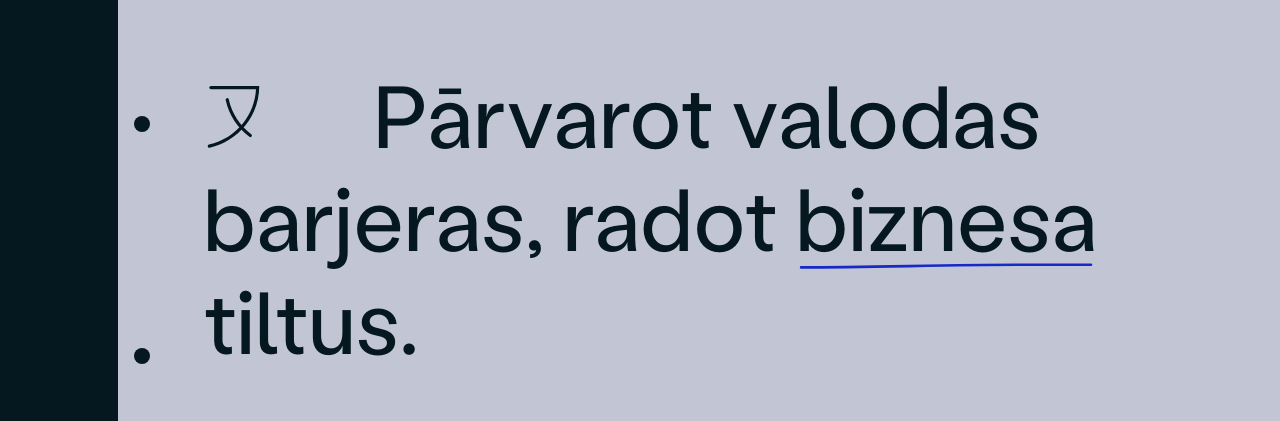
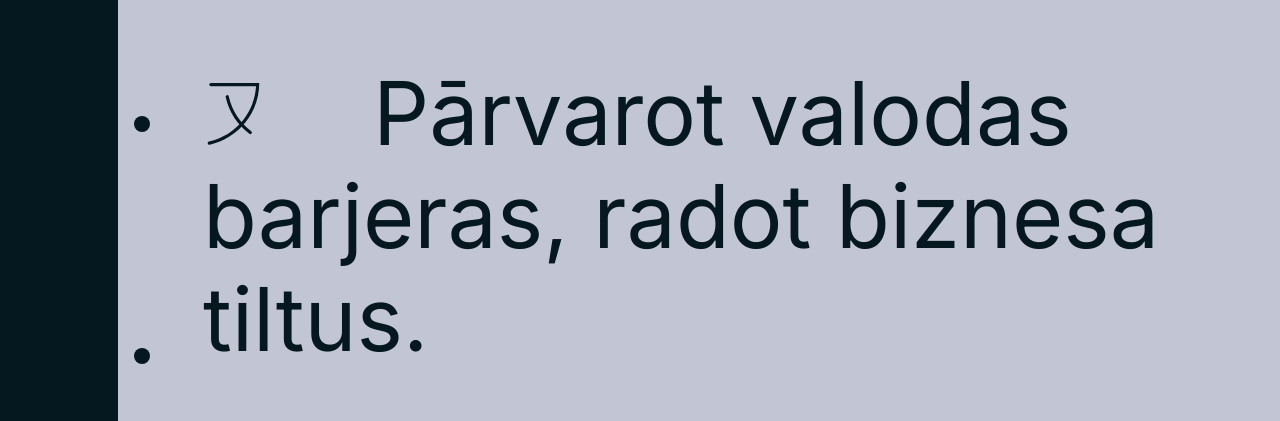
Before and after one commit to s02/lingvo, a Nuxt app: page / in a window 1280 px wide. Shown: the part 326-747 px from the top of the page. Built offline with nearby package versions, Linux system fonts and the light colour scheme.

Commit message:
translations

```diff
--- a/assets/scss/main.scss
+++ b/assets/scss/main.scss
@@ -1,10 +1,5 @@
 @use './mixins';
-
-@font-face {
-  font-family: 'Labil Grotesk';
-  src: url('/fonts/LabilGrotesk-Regular.woff') format('woff');
-  font-weight: 500;
-}
+@import 'https://fonts.googleapis.com/css2?family=Inter:ital,opsz@0,14..32;1,14..32&display=swap';
 
 html,
 body {
@@ -14,7 +9,9 @@ body {
 body {
   color: #05171f;
   background: #05171f;
-  font-family: 'Labil Grotesk', Arial, Helvetica, sans-serif;
+  font-family: Inter, serif;
+  font-optical-sizing: auto;
+  font-style: normal;
   -webkit-font-smoothing: antialiased;
   -moz-osx-font-smoothing: grayscale;
   margin: 0;
--- a/i18n.config.ts
+++ b/i18n.config.ts
@@ -3,7 +3,7 @@ export default defineI18nConfig(() => ({
   messages: {
     en: {
       '@main-slide$title':
-        '<i></i>Breaking language barriers, building <span>business</span> bridges.',
+        '<i></i>Breaking language barriers, building business bridges.',
       '@main-slide$text':
         'We provide a full range of translation services to and from any language, helping our clients tackle business and legal challenges with confidence.',
       '@services-slide$title': 'Services',
@@ -21,7 +21,7 @@ export default defineI18nConfig(() => ({
     },
     lv: {
       '@main-slide$title':
-        '<i></i>Pārvarot valodas barjeras, radot <span>biznesa</span> tiltus.',
+        '<i></i>Pārvarot valodas barjeras, radot biznesa tiltus.',
       '@main-slide$text':
         'Mēs nodrošinām visu veidu tulkošanas pakalpojumus jebkurā valodā, palīdzot mūsu klientiem ar pārliecību risināt biznesa un juridiskos izaicinājumus.',
       '@services-slide$title': 'Pakalpojumi',
```
Also changed, not shown: public/fonts/LabilGrotesk-Regular.woff (deleted), public/fonts/LabilGrotesk-Regular.woff2 (deleted).
